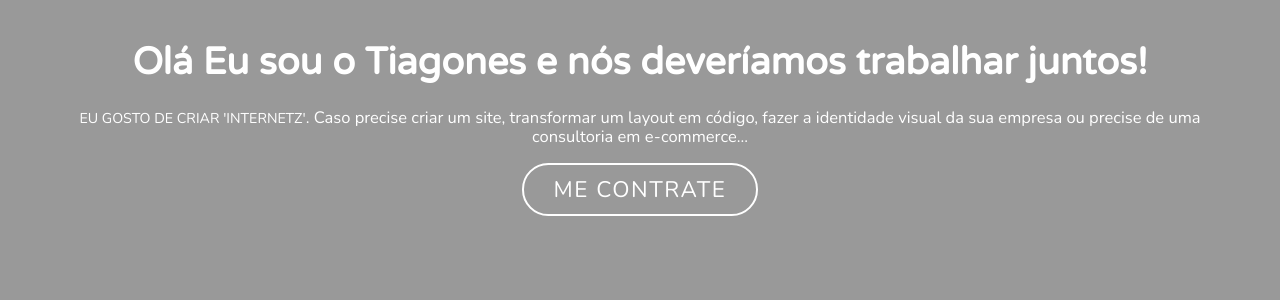
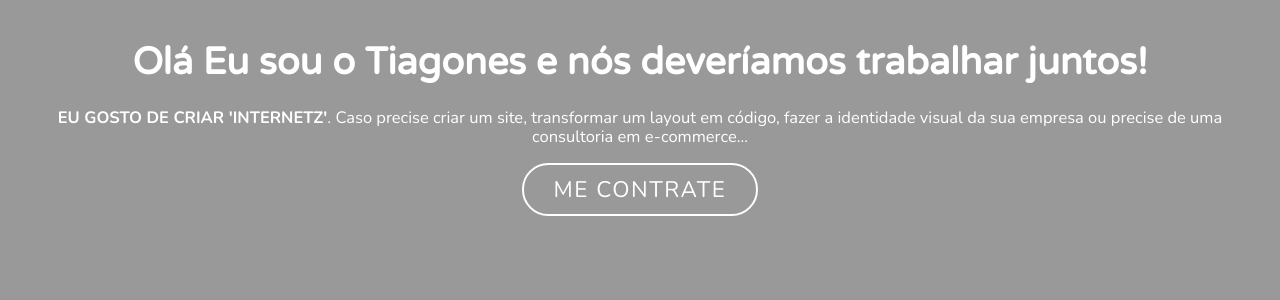
Before and after one commit to tiagones/tiagones.github.com, a Jekyll site: the page built from index.html, in a window 1280 px wide. Shown: the part 425-725 px from the top of the page. Built offline with Jekyll 4.4.1, drawn with Linux system fonts in a browser that asks for light colours; Markdown is read by kramdown in place of the engine named in the settings.

Commit message:
Typography for the home (landpage)

```diff
--- a/_includes/landpage.html
+++ b/_includes/landpage.html
@@ -1 +1 @@
-<div class="container"><section class="hero-banner"><h1>Olá Eu sou o Tiagones e nós deveríamos trabalhar juntos!</h1><p><span>EU GOSTO DE CRIAR 'INTERNETZ'</span>. Caso precise criar um site, transformar um layout em código, fazer a identidade visual da sua empresa ou precise de uma consultoria em e-commerce...</p><a href="#0" class="btn btn-cta btn-white">Me contrate</a></section></div>
+<div class="container"><section class="hero-banner"><h1>Olá Eu sou o Tiagones e nós deveríamos trabalhar juntos!</h1><p><strong>EU GOSTO DE CRIAR 'INTERNETZ'</strong>. Caso precise criar um site, transformar um layout em código, fazer a identidade visual da sua empresa ou precise de uma consultoria em e-commerce...</p><a href="#0" class="btn btn-cta btn-white">Me contrate</a></section></div>
--- a/_jadefiles/landpage.jade
+++ b/_jadefiles/landpage.jade
@@ -2,5 +2,5 @@
   section.hero-banner
     h1 Olá Eu sou o Tiagones e nós deveríamos trabalhar juntos!
     p.
-      #[span #{"Eu gosto de criar 'Internetz'".toUpperCase()}]. Caso precise criar um site, transformar um layout em código, fazer a identidade visual da sua empresa ou precise de uma consultoria em e-commerce...
+      #[strong #{"Eu gosto de criar 'Internetz'".toUpperCase()}]. Caso precise criar um site, transformar um layout em código, fazer a identidade visual da sua empresa ou precise de uma consultoria em e-commerce...
     a(href="#0").btn.btn-cta.btn-white Me contrate
```
